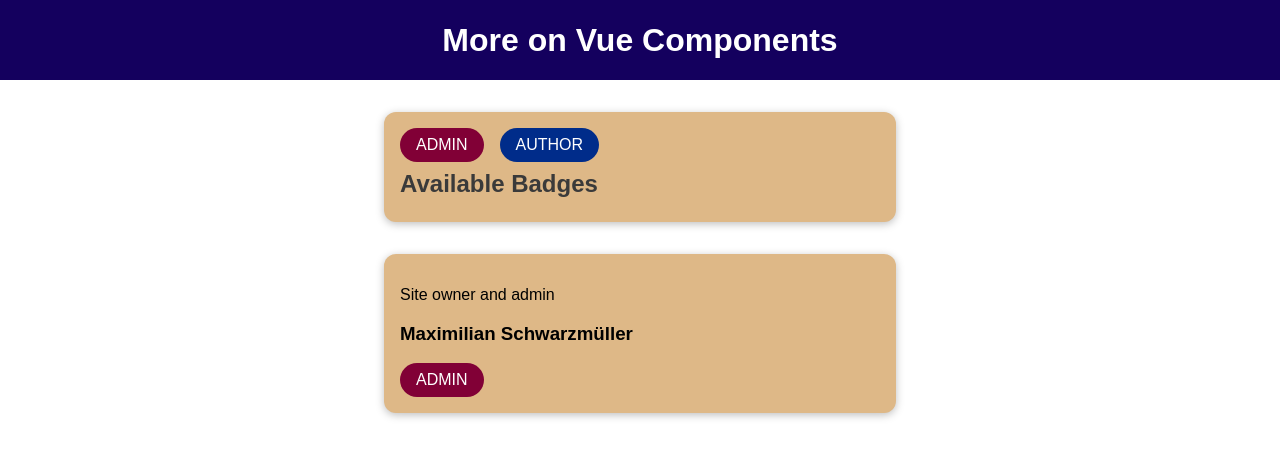
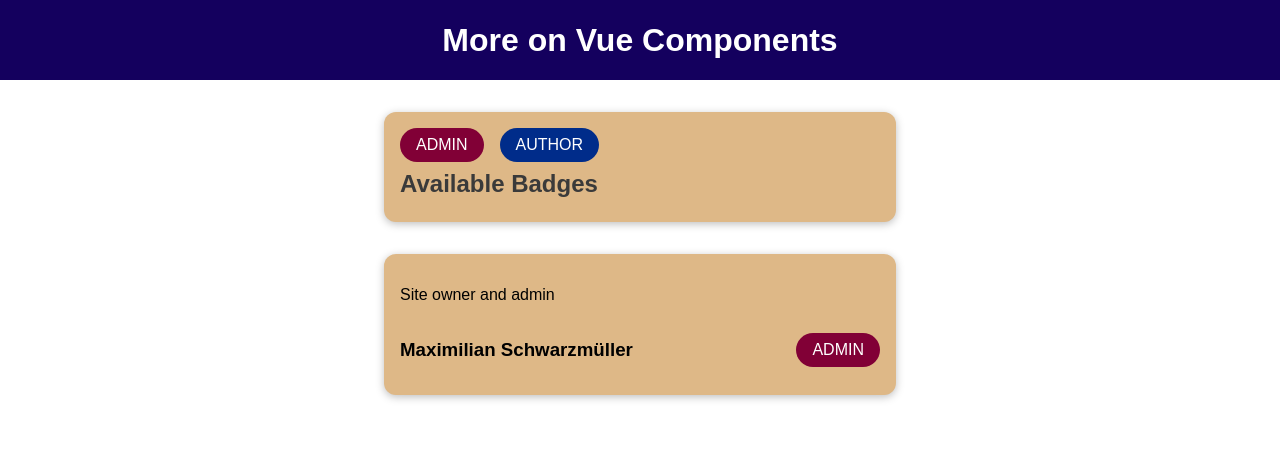
Before and after one commit to VarunPoloju/VueJs_Global-LocalComponents, a Vue app: page / in a window 1280 px wide. Shown: the top 458 px of the page. Built offline with nearby package versions, Linux system fonts and the light colour scheme.

Commit message:
some style changes

```diff
--- a/src/components/BaseCard.vue
+++ b/src/components/BaseCard.vue
@@ -10,6 +10,11 @@
 <script></script>
 
 <style scoped>
+section header {
+  display: flex;
+  justify-content: space-between;
+  align-items: center;
+}
 div {
   background-color: burlywood;
   margin: 2rem auto;
--- a/src/components/UserInfo.vue
+++ b/src/components/UserInfo.vue
@@ -20,11 +20,3 @@ export default {
   props: ["fullName", "infoText", "role"],
 };
 </script>
-
-<style scoped>
-section header {
-  display: flex;
-  justify-content: space-between;
-  align-items: center;
-}
-</style>
```
